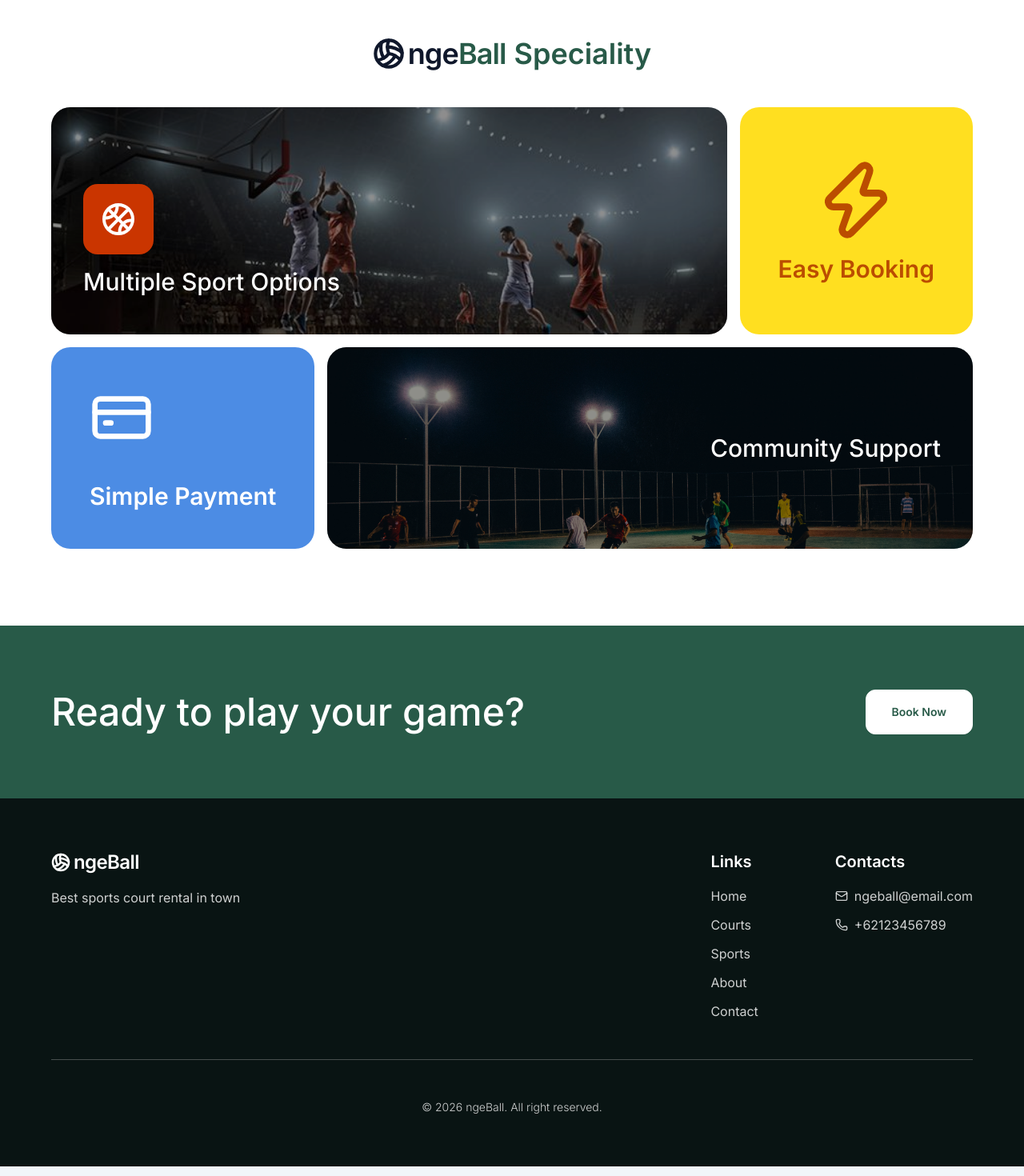
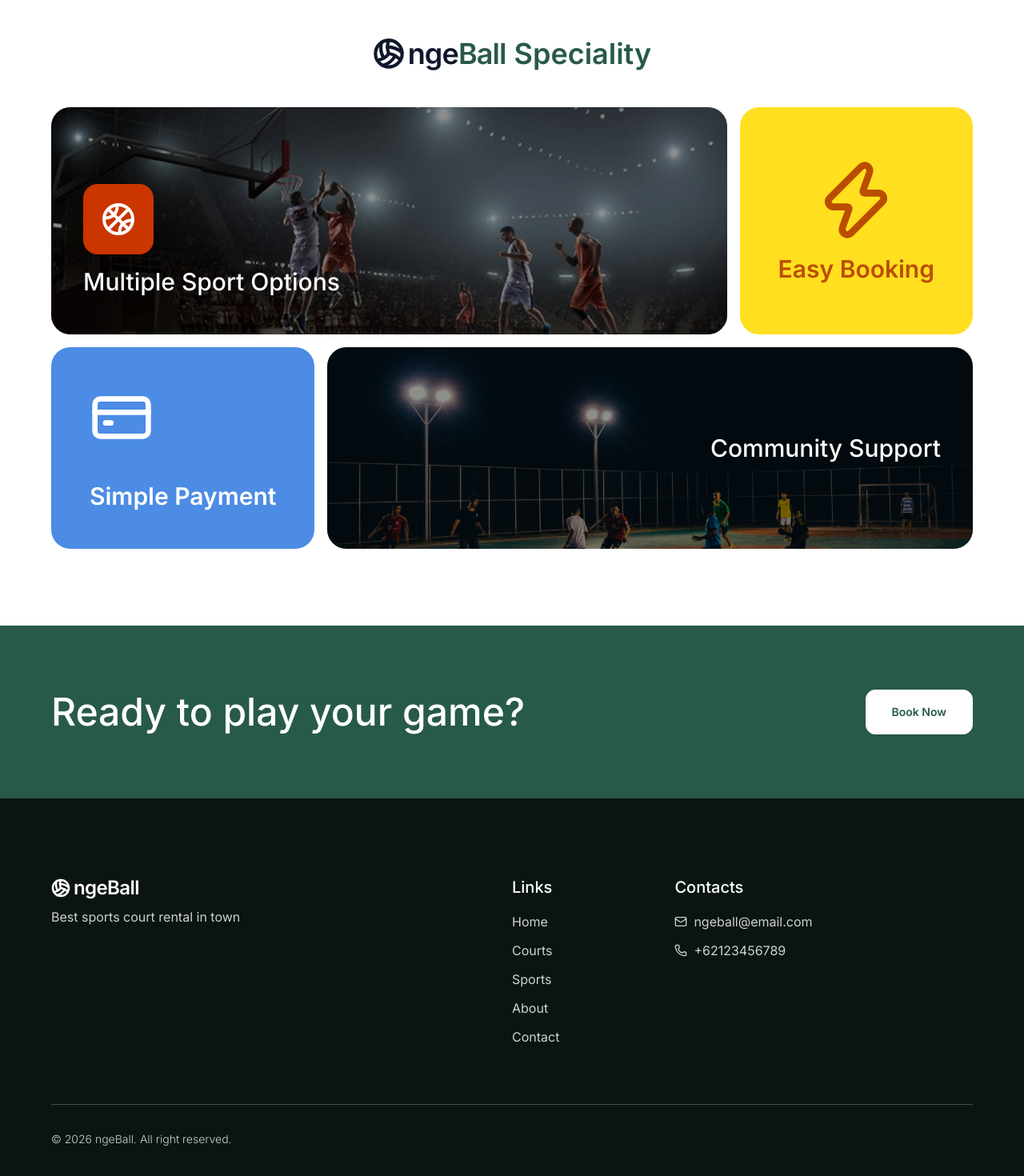
Before and after one commit to juan-dio/ngeball-app, a Next.js app: page / in a window 1280 px wide. Shown: the part 2880-4350 px from the top of the page at 80% size. Built offline with nearby package versions, Linux system fonts and the light colour scheme.

Commit message:
feat: use next/image for benefit images and refine footer layout

```diff
--- a/src/app/page.tsx
+++ b/src/app/page.tsx
@@ -225,7 +225,14 @@ function Benefit() {
 
         <div className="flex flex-col gap-4">
           <div className="flex w-full gap-4">
-            <div className="flex flex-col gap-4 px-10 pt-24 pb-12 w-full relative overflow-hidden rounded-[24px] bg-[url('/images/basketball.jpg')] bg-cover bg-center">
+            <div className="flex flex-col gap-4 px-10 pt-24 pb-12 w-full relative overflow-hidden rounded-[24px]">
+              <Image
+                src="/images/basketball.jpg"
+                alt="Multiple Sport Options"
+                fill
+                sizes="(max-width: 1200px) 50vw, 560px"
+                className="object-cover"
+              />
               <div className="absolute inset-0 bg-black/30 backdrop-brightness-80"></div>
               <div className="w-fit p-6 rounded-2xl bg-orange relative z-10">
                 <BasketballIcon className="h-10 w-10 text-white" />
@@ -250,7 +257,14 @@ function Benefit() {
                 Simple Payment
               </h3>
             </div>
-            <div className="relative w-full flex justify-end items-center p-10 overflow-hidden rounded-[24px] bg-[url('/images/street-football.jpg')] bg-cover bg-center">
+            <div className="relative w-full flex justify-end items-center p-10 overflow-hidden rounded-[24px]">
+              <Image
+                src="/images/street-football.jpg"
+                alt="Community Support"
+                fill
+                sizes="(max-width: 1200px) 50vw, 560px"
+                className="object-cover"
+              />
               <div className="absolute inset-0 bg-black/30 backdrop-brightness-80"></div>
               <h3 className="relative z-10 text-3xl font-medium text-white">
                 Community Support
--- a/src/components/footer.tsx
+++ b/src/components/footer.tsx
@@ -14,18 +14,18 @@ const FOOTER_LINKS = [
 export function Footer() {
   return (
     <footer className="bg-dark text-white">
-      <div className="mx-auto flex w-full max-w-[1200px] flex-col gap-12 px-6 py-16">
-        <div className="flex flex-wrap items-start justify-between gap-10">
-          <div className="flex flex-col gap-4">
+      <div className="mx-auto flex w-full max-w-300 flex-col px-6">
+        <div className="flex flex-wrap items-start justify-between pt-24 pb-18">
+          <div className="flex flex-col flex-1 gap-2">
             <Logo variant="light" />
-            <p className="max-w-[280px] text-body text-white/80">
+            <p className="text-body text-white/80">
               Best sports court rental in town
             </p>
           </div>
 
-          <div className="flex gap-24">
+          <div className="flex flex-1 gap-36">
             <div className="flex flex-col gap-4">
-              <h3 className="text-h3 font-semibold text-white">Links</h3>
+              <h3 className="text-h3 text-white">Links</h3>
               <ul className="flex flex-col gap-3">
                 {FOOTER_LINKS.map((link) => (
                   <li key={link.label}>
@@ -41,7 +41,7 @@ export function Footer() {
             </div>
 
             <div className="flex flex-col gap-4">
-              <h3 className="text-h3 font-semibold text-white">Contacts</h3>
+              <h3 className="text-h3 text-white">Contacts</h3>
               <ul className="flex flex-col gap-3">
                 <li className="flex items-center gap-2 text-body text-white/80">
                   <Mail className="h-4 w-4 shrink-0" />
@@ -58,8 +58,8 @@ export function Footer() {
 
         <div className="h-px w-full bg-white/25" />
 
-        <p className="text-center text-small text-white/80">
-          © 2026 ngeBall. All right reserved.
+        <p className="text-small text-white/80 pt-8 pb-14">
+          &copy; 2026 ngeBall. All right reserved.
         </p>
       </div>
     </footer>
```
